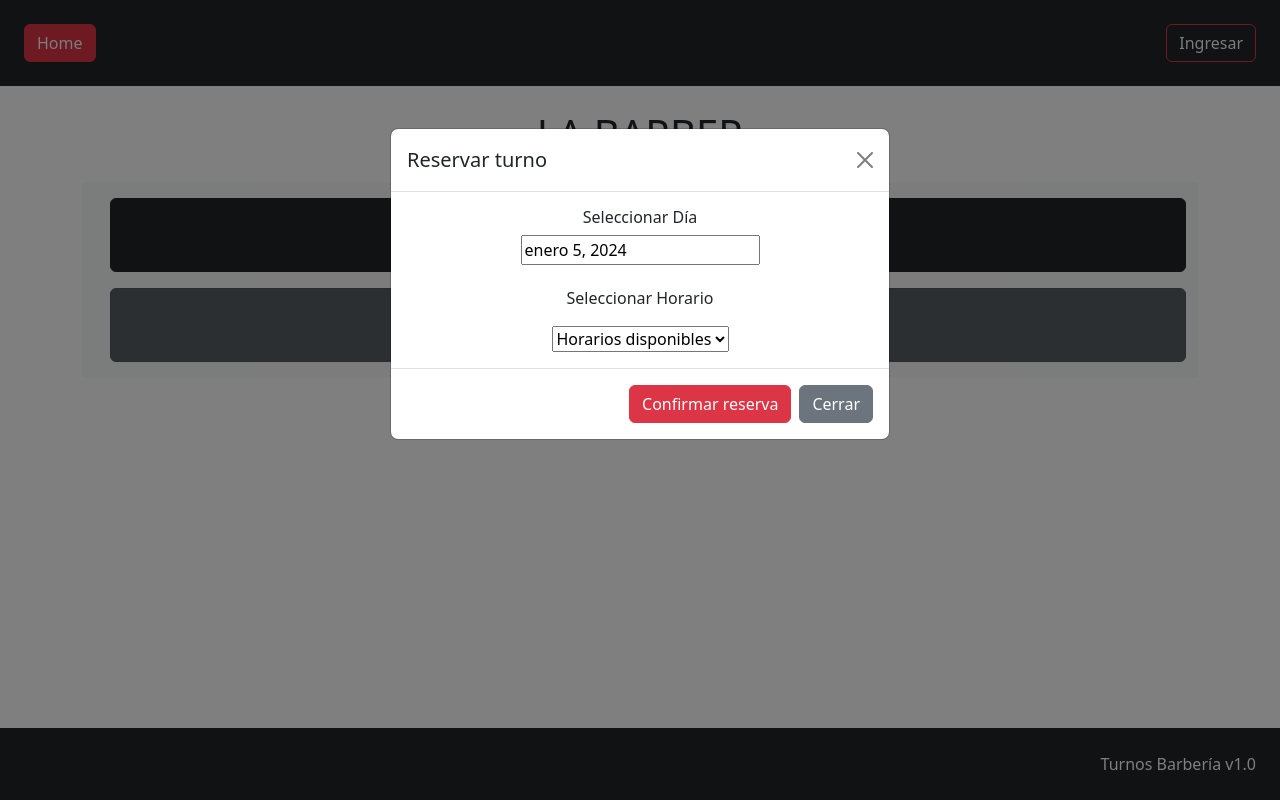
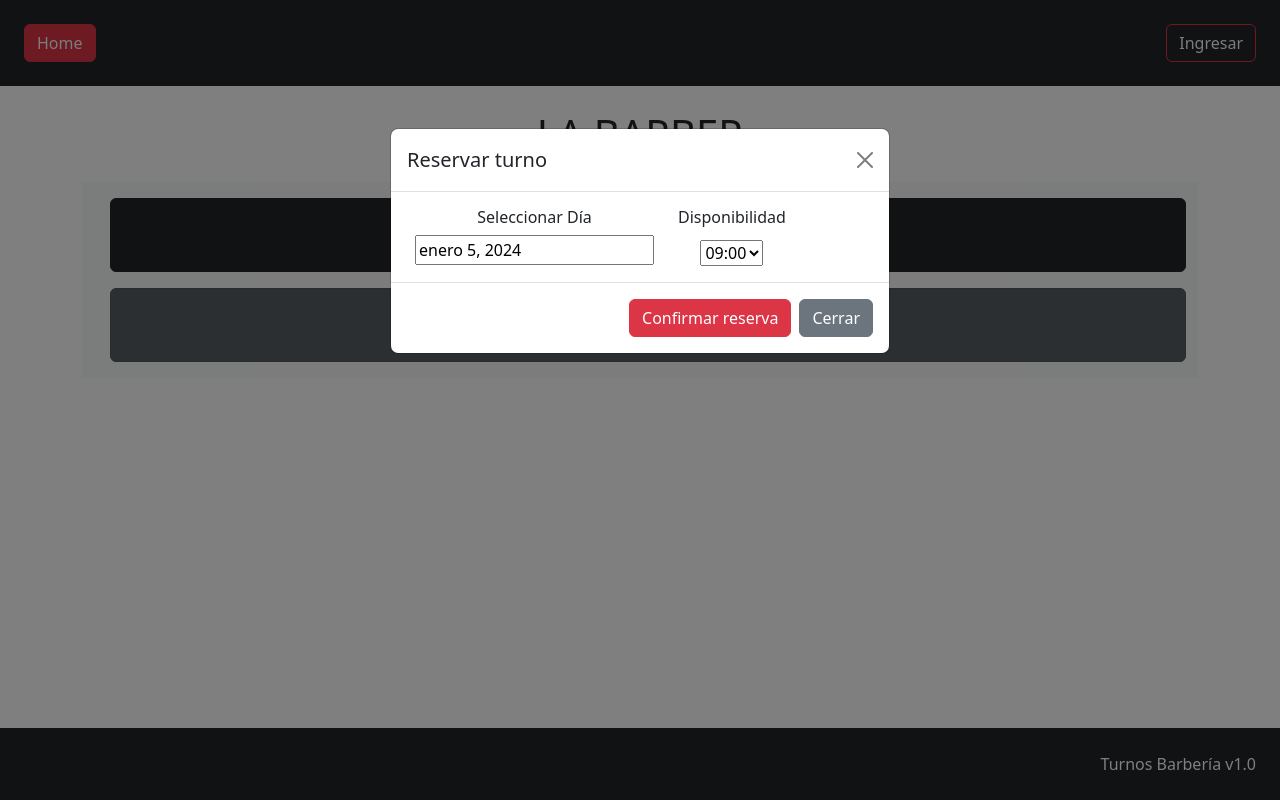
Before and after one commit to makzzer/barber-react, a React (Vite) app: page / in a window 1280 px wide. Both pictures are taken after a click on the button "RESERVAR TURNO". Built offline with nearby package versions, Linux system fonts and the light colour scheme.

Commit message:
mejoras graficas

```diff
--- a/src/components/calendar/SelectorFecha.jsx
+++ b/src/components/calendar/SelectorFecha.jsx
@@ -91,13 +91,6 @@ const SelectorFecha = ({ isOpen, onClose, onDateSelect }) => {
               minHeight: "60vh", // Ajusta la altura mínima según sea necesario
               maxHeight: "96%", // Ajusta la altura máxima según sea necesario
               overflowY: "auto",
-              // Aplicar estilos específicos para pantallas pequeñas
-              "@media (maxWidth: 768px)": {
-                marginTop: "1%",
-                marginBottom: "1%",
-                minHeight: "70vh",
-                maxHeight: "98%",
-              },
             }}
           >
             <div className="modal-content">
@@ -111,12 +104,12 @@ const SelectorFecha = ({ isOpen, onClose, onDateSelect }) => {
                 ></button>
               </div>
 
-              <div
-                className="modal-body "
-                style={{ textAlign: "center" }}
-              >
+              <div className="modal-body d-flex" style={{ textAlign: "center" }}>
                 {/* Acá arranca el contenido del body de la reserva de turnos */}
-                <div className="d-flex flex-column">
+
+                <div className="d-flex flex-row">
+                  {/* Columna de fecha */}
+                  <div className="d-flex flex-column ms-2">
                     <div>
                       <h6>Seleccionar Día</h6>
                     </div>
@@ -130,28 +123,30 @@ const SelectorFecha = ({ isOpen, onClose, onDateSelect }) => {
                         maxDate={twoWeeksLater}
                       />
                     </div>
-
-                  <br />
-
-                  <div>
-                    <h6>Seleccionar Horario</h6>
                   </div>
 
-                  <div className=" ">
+                  {/* Espaciador vertical para alinear los elementos */}
+                  <div style={{ marginTop: "10px" }}></div>
+
+                  {/* Columna de hora */}
+                  <div className="d-flex flex-column ms-4">
+                    <div>
+                      <h6>Disponibilidad</h6>
+                    </div>
+
+                    <div className="">
                       <select
                         value={selectedTime}
                         onChange={handleTimeChange}
-                      style={{ marginTop: "10px" }}
+                        style={{ marginTop: "5px" }}
                       >
-                      <option value="" disabled>
-                        Horarios disponibles
-                      </option>
                         {timeOptions.map((time, index) => (
                           <option key={index} value={time}>
                             {time}
                           </option>
                         ))}
                       </select>
+                    </div>
                   </div>
                 </div>
               </div>
```
Lines whose indentation alone changed are shown as unchanged.
